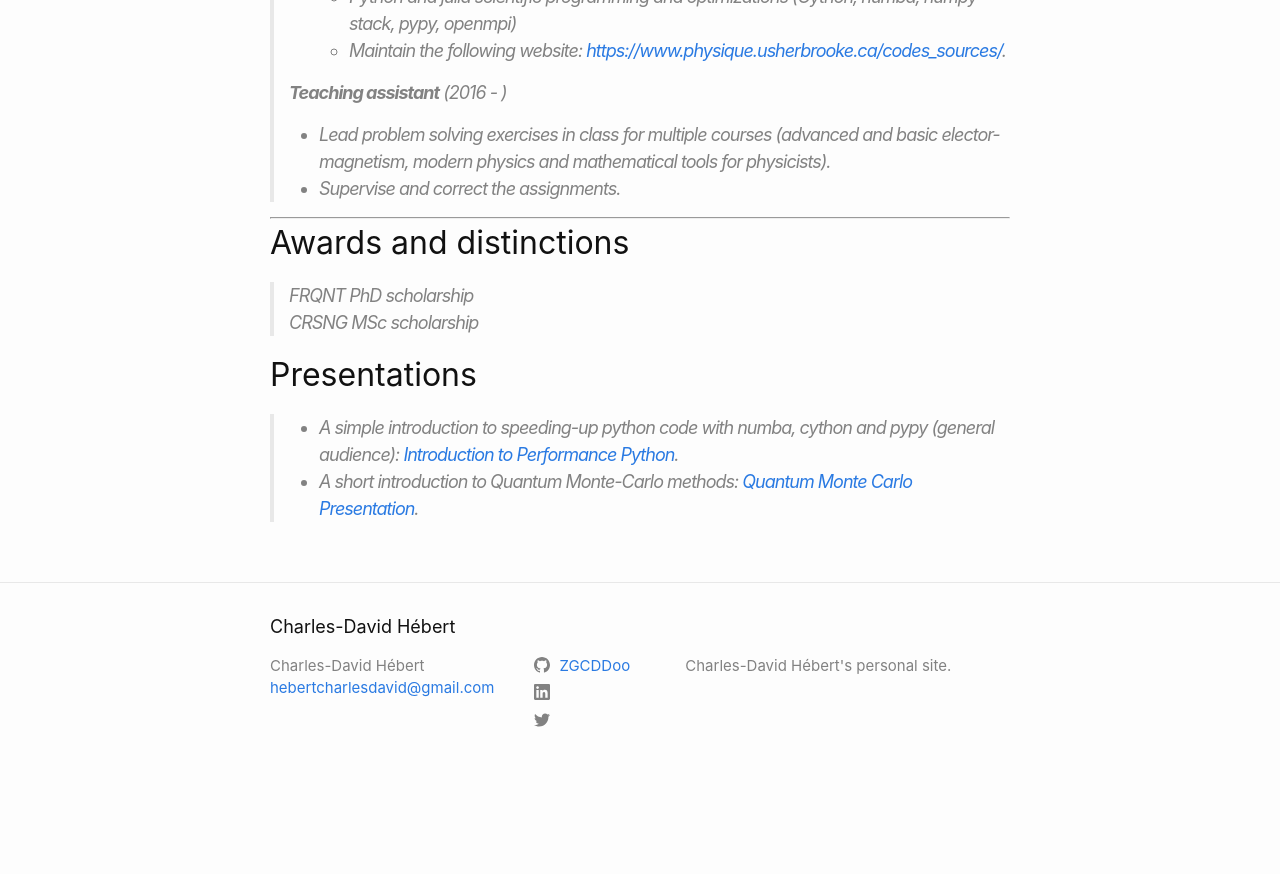
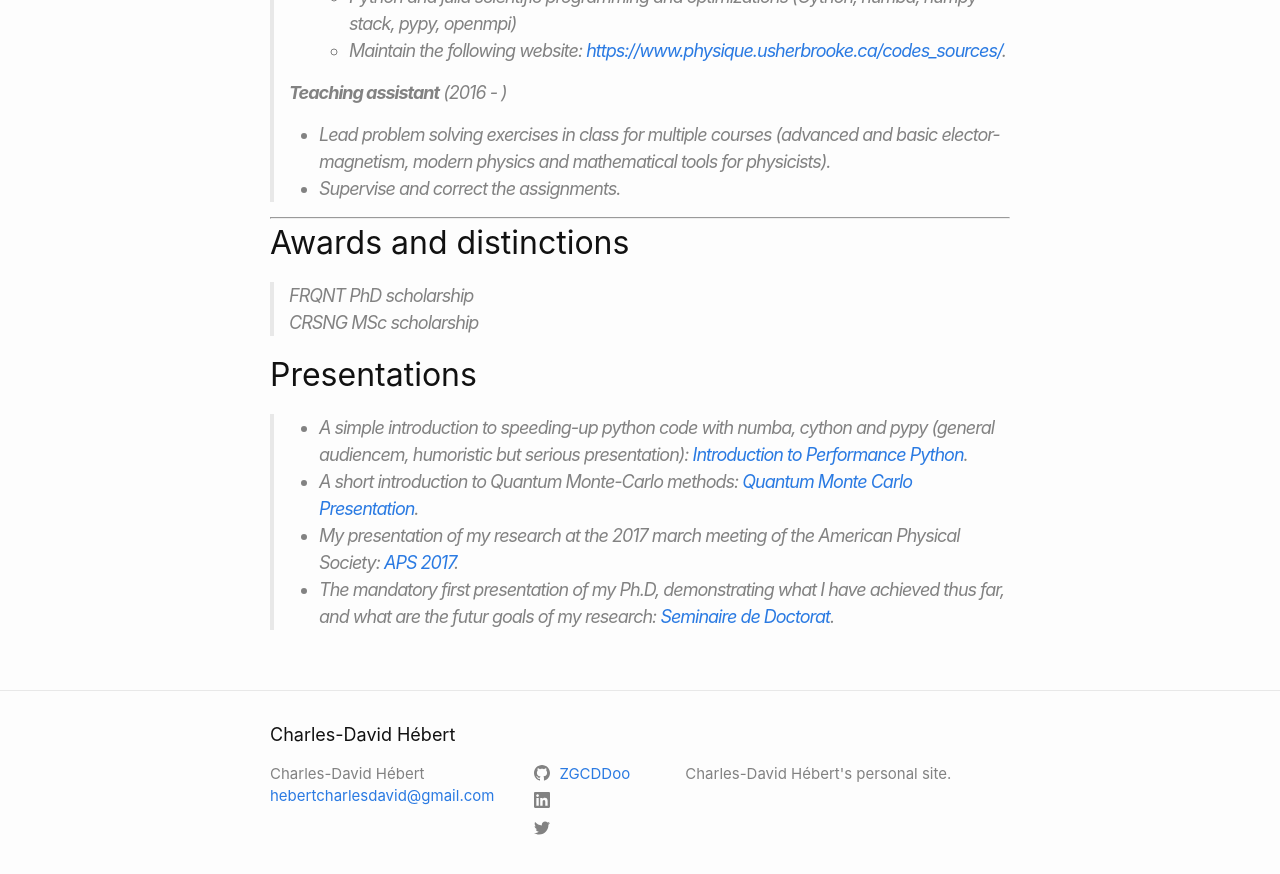
Before and after one commit to ZGCDDoo/ZGCDDoo.github.io, a Jekyll site: the page built from cv.md, in a window 1280 px wide and 900 px high, scrolled down 1016 px. Shown: the top 874 px of the window. Built offline with Jekyll 4.4.1, drawn with Linux system fonts in a browser that asks for light colours; before the commit the page ends 1808 px from its top, so only the background shows below that.

Commit message:
Added description of python projects and also two other presentations.

```diff
--- a/cv.md
+++ b/cv.md
@@ -58,10 +58,14 @@ order: 3
 
 ## Presentations
 
-> - A simple introduction to speeding-up python code with numba, cython and pypy (general audience):
+> - A simple introduction to speeding-up python code with numba, cython and pypy (general audiencem, humoristic but serious presentation):
 [Introduction to Performance Python][1].
 > - A short introduction to Quantum Monte-Carlo methods: [Quantum Monte Carlo Presentation][2].
+> - My presentation of my research at the 2017 march meeting of the *American Physical Society*: [APS 2017][3].
+> - The mandatory first presentation of my Ph.D, demonstrating what I have achieved thus far, and what are the futur goals of my research: [Seminaire de Doctorat][4].
 
 
 [1]:{{ site.url }}/files/intro-performance-python-julia.pptx
 [2]:{{ site.url }}/files/quantum-monte-carlo.pdf
+[3]:{{ site.url }}/files/aps_2017.pptx
+[4]:{{ site.url }}/files/seminaire-doctorat.pptx
```
Also changed, not shown: software.md (+2 -2 lines), 2 other files.
